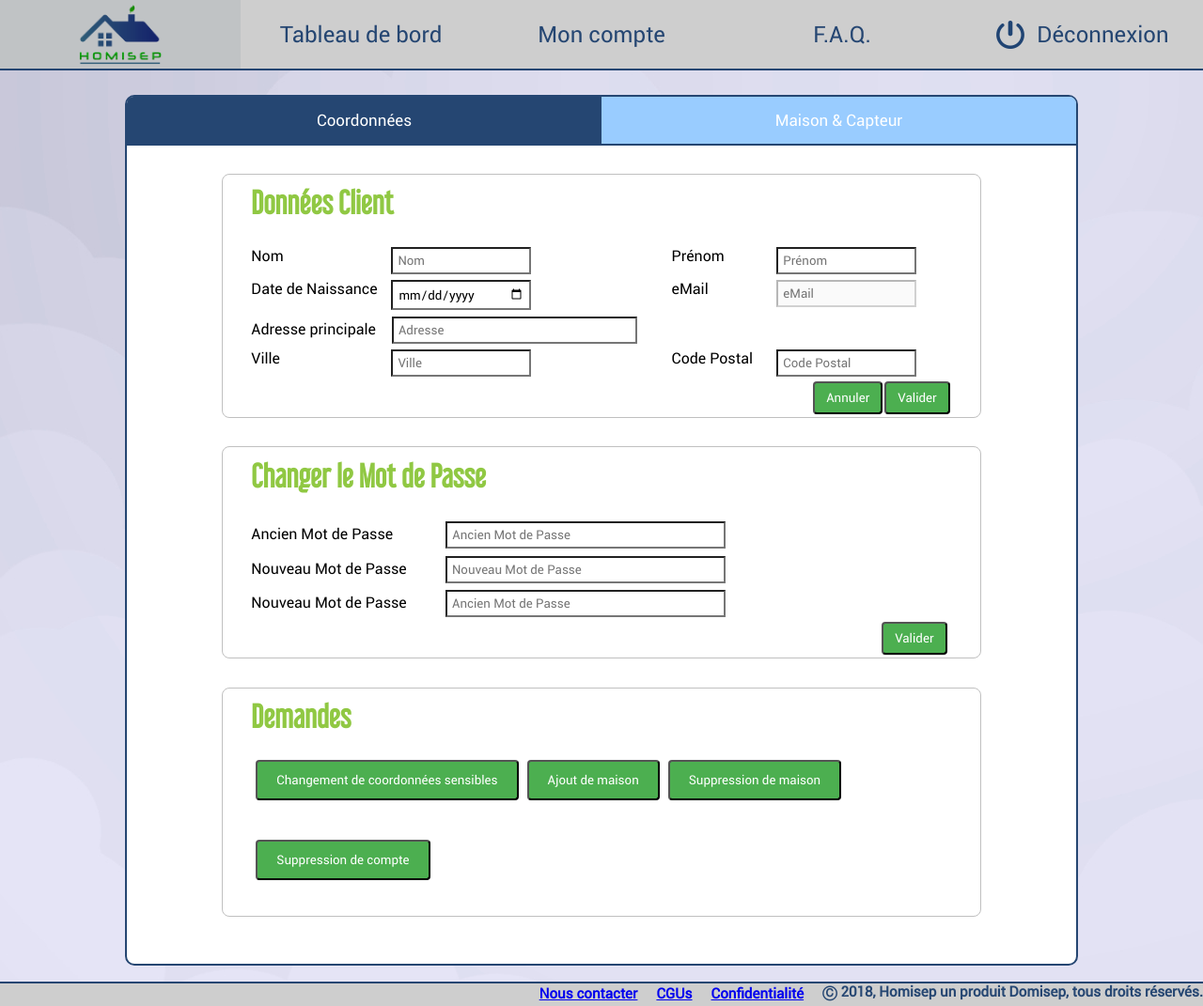
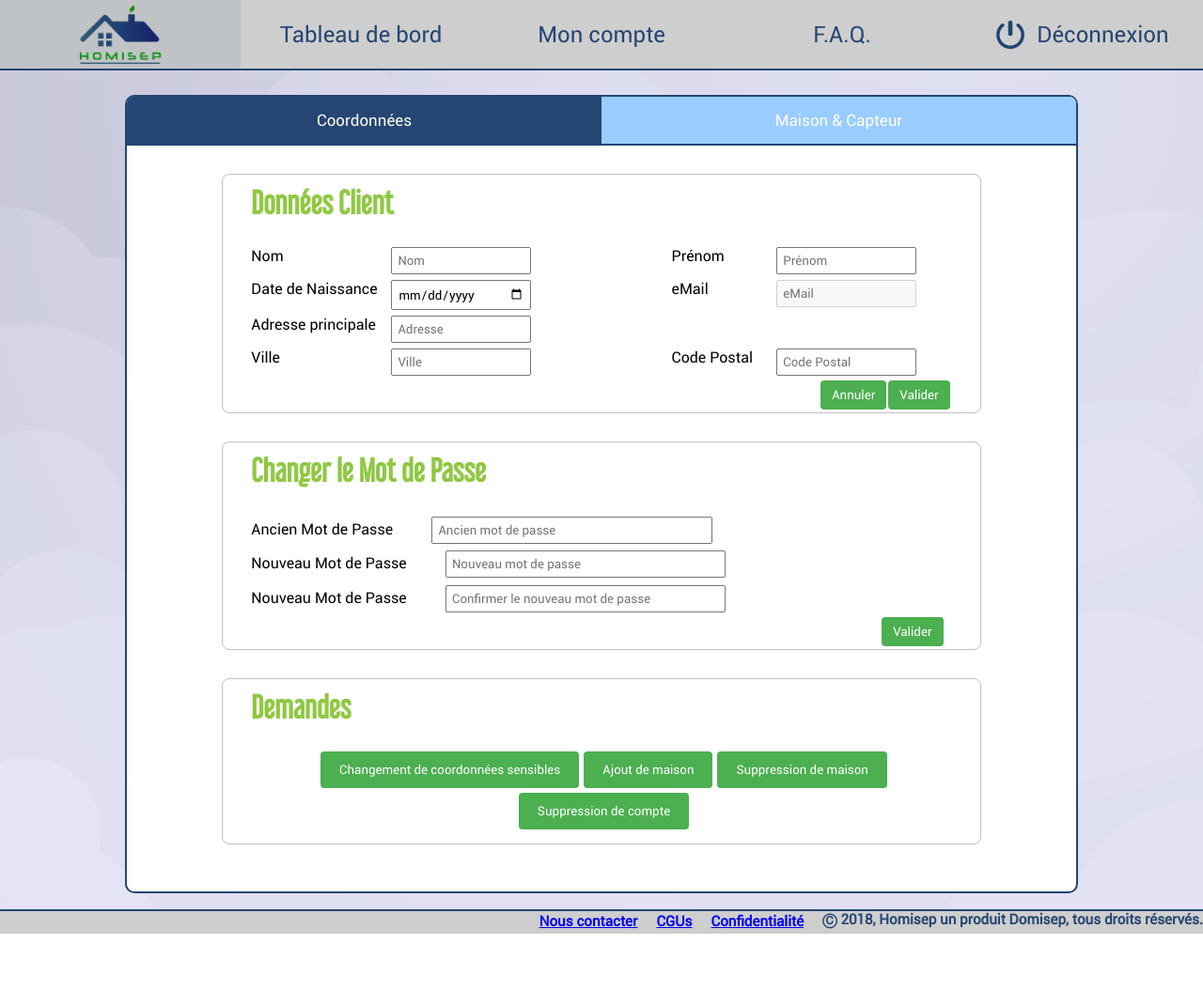
Before and after one commit to SebEdena/app-homisep, a PHP site: template MVC/view/gestionMaisonPieceCapteur.php in a window 1280 px wide. Shown: the whole page at 94% size. After the commit the page ends 994 px from the top, so only its background shows below. Run offline with PHP 8.4, Linux system fonts and the light colour scheme; the template is opened without the code that fills it, so the values that code supplies are empty.

Commit message:
correction css

```diff
--- a/MVC/view/css/styleGCU.css
+++ b/MVC/view/css/styleGCU.css
@@ -15,22 +15,22 @@
 input {
      width: 100%;
     padding: 5px;
-    border: 1% solid #ccc;
-    border-radius: 0px;
+    /* border: 1% solid #ccc; */
+    /* border-radius: 0px; */
 }
-#adress {
+/* #adress {
     width: 35%;
     margin-left: 13px;
     margin-top: 1%;
-}
+} */
 .container2 input {
     width: 40%;
     margin-left: 5%;
     margin-top: 1%
 }
-#cpsw {
+/* #cpsw {
     margin-left: 7%;
-}
+} */
 
 
 
@@ -58,9 +58,9 @@ input[type=Number] {
 input[type=submit]:hover {
     background-color: #45a049;
 }
-#adresse {
+/* #adresse {
     width: 60%;
-}
+} */
 
 label {
     display: inline-block;
@@ -74,6 +74,7 @@ label {
     color: white;
     padding: 8px 12px;
     border-radius: 4px;
+    border: none;
     cursor: pointer;
     float: right;
     margin-top: 5px;
@@ -86,25 +87,31 @@ label {
     color: white;
     padding: 12px 20px;
     border-radius: 4px;
+    border: none;
     cursor: pointer;
     margin-left: 5px;
     margin-top: 5px;
-    margin-bottom: 5%;
 }
 .bouton3 {
     background-color: #4CAF50;
     color: white;
     padding: 8px 12px;
     border-radius: 4px;
+    border: none;
     cursor: pointer;
     margin-left: 90%;
     margin-top: 5px;
     margin-bottom: 3px;
 }
 
-
-.container2 > form > div {
-    margin-bottom: 3px;
+#actionsRapides {
+    width: 100%;
+    display: flex;
+    flex-wrap: wrap;
+    flex-direction: row;
+    align-items: center;
+    justify-content: center;
+    margin-bottom: 15px;
 }
 
 .donnéesUtilisateur {
--- a/MVC/view/gestionMaisonPieceCapteur.php
+++ b/MVC/view/gestionMaisonPieceCapteur.php
@@ -54,11 +54,15 @@
                             <input type="text" id="mail" name="email" placeholder="eMail"<?php if(null!==($donnees->getMail())){?>value="<?php echo $donnees->getMail()?><?php } ?>" disabled>
                         </div>
                     </div>
-            <div>
-              <label for="adresse">Adresse principale</label>
+                    <div class="row">
+                        <div class="col-1">
+                            <label for="adress">Adresse principale</label>
+                        </div>
+                        <div class="col-2">
                             <input type="text" id="adress" name="adress" placeholder="Adresse"<?php if(null!==($donnees->getAdresse())){?>value="<?php echo $donnees->getAdresse()?><?php } ?>">
                         </div>
-
+                    </div>
+                    <div class="row">
                         <div class="col-1">
                             <label for="ville">Ville</label>
                         </div>
@@ -70,6 +74,7 @@
                         </div>
                         <div class="col-4">
                             <input type="text" id="postal" name="postal" placeholder="Code Postal"<?php if(null!==($donnees->getCodePostal())){?>value="<?php echo $donnees->getCodePostal()?><?php } ?>">
+                        </div>
                     </div>
 
                     <div class="row">
@@ -84,23 +89,23 @@
                     <h1 class="title">Changer le Mot de Passe</h1>
                     <form onsubmit="vaildate(event);">
                         <label class="entry" for="currentpsw">Ancien Mot de Passe</label>
-                <input  type="text" id="cpsw" name="currentpsw" placeholder="Ancien Mot de Passe"> <br/>
+                        <input  type="text" id="cpsw" name="currentpsw" placeholder="Ancien mot de passe"> <br/>
                         <label class="entry" for="newpsw">Nouveau Mot de Passe</label>
-                <input  type="text" id="pass" name="npsw" placeholder="Nouveau Mot de Passe"> <br/>
+                        <input  type="text" id="pass" name="npsw" placeholder="Nouveau mot de passe"> <br/>
                         <label class="entry" for="newpsw">Nouveau Mot de Passe</label>
-                <input  type="text" id="confirm_pass" name="confirm_psw" placeholder="Ancien Mot de Passe">
+                        <input  type="text" id="confirm_pass" name="confirm_psw" placeholder="Confirmer le nouveau mot de passe">
                         <button class="bouton3" type="submit">Valider</button> <br/>
                     </form>
                 </div>
 
                 <div class="dataUser-container container3">
                     <h1 class="title">Demandes</h1>
-            <form onsubmit="vaildate(event);">
+                    <div id="actionsRapides">
                         <button class="bouton2">Changement de coordonnées sensibles</button>
                         <button class="bouton2">Ajout de maison</button>
                         <button class="bouton2">Suppression de maison</button>
                         <button class="bouton2">Suppression de compte</button>
-            </form>
+                    </div>
                 </div>
             </div>
             <div class="tabpage" id="tabpage-MaisonCapteur">
```
Lines whose indentation alone changed are shown as unchanged.
